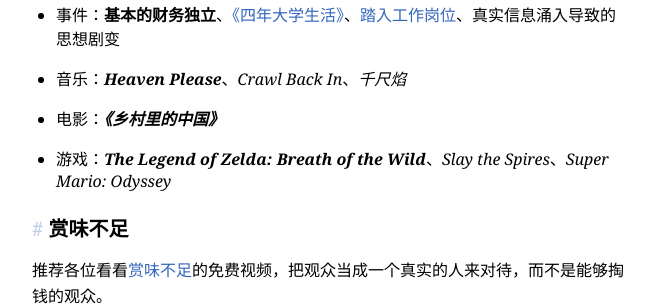
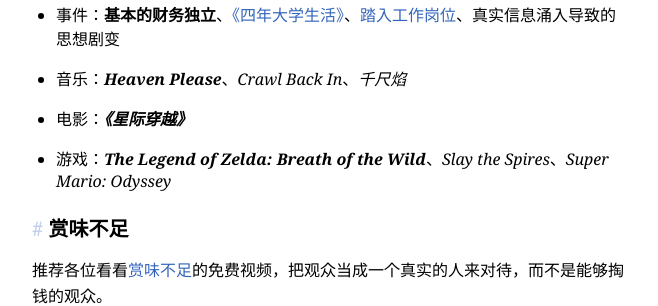
Before and after one commit to huang-feiyu/huang-feiyu.github.io, a Jekyll site: the page built from _posts/2024-12-31-my-keywords-of-2024.md, in a window 1280 px wide and 900 px high, scrolled down 2090 px. Shown: the part 152-458 px from the top of the window, without its empty margins (308-966 px from the left). Built offline with Jekyll 4.4.1, drawn with Linux system fonts in a browser that asks for light colours; nearby versions of some CDN libraries.

Commit message:
post: trigger compile

```diff
--- a/_posts/2024-12-31-my-keywords-of-2024.md
+++ b/_posts/2024-12-31-my-keywords-of-2024.md
@@ -57,7 +57,7 @@
 * 人物：**查理·芒格**、[赏味不足](https://space.bilibili.com/44497027)
 * 事件：**基本的财务独立**、[《四年大学生活》](https://feiyuhuang.com/other/school-life)、[踏入工作岗位](https://feiyuhuang.com/diary/diary-17)、真实信息涌入导致的思想剧变
 * 音乐：***Heaven Please***、*Crawl Back In*、*千尺焰*
-* 电影：***《乡村里的中国》***
+* 电影：***《星际穿越》***
 * 游戏：***The Legend of Zelda: Breath of the Wild***、*Slay the Spires*、*Super Mario: Odyssey*
 
 #### 赏味不足
```
